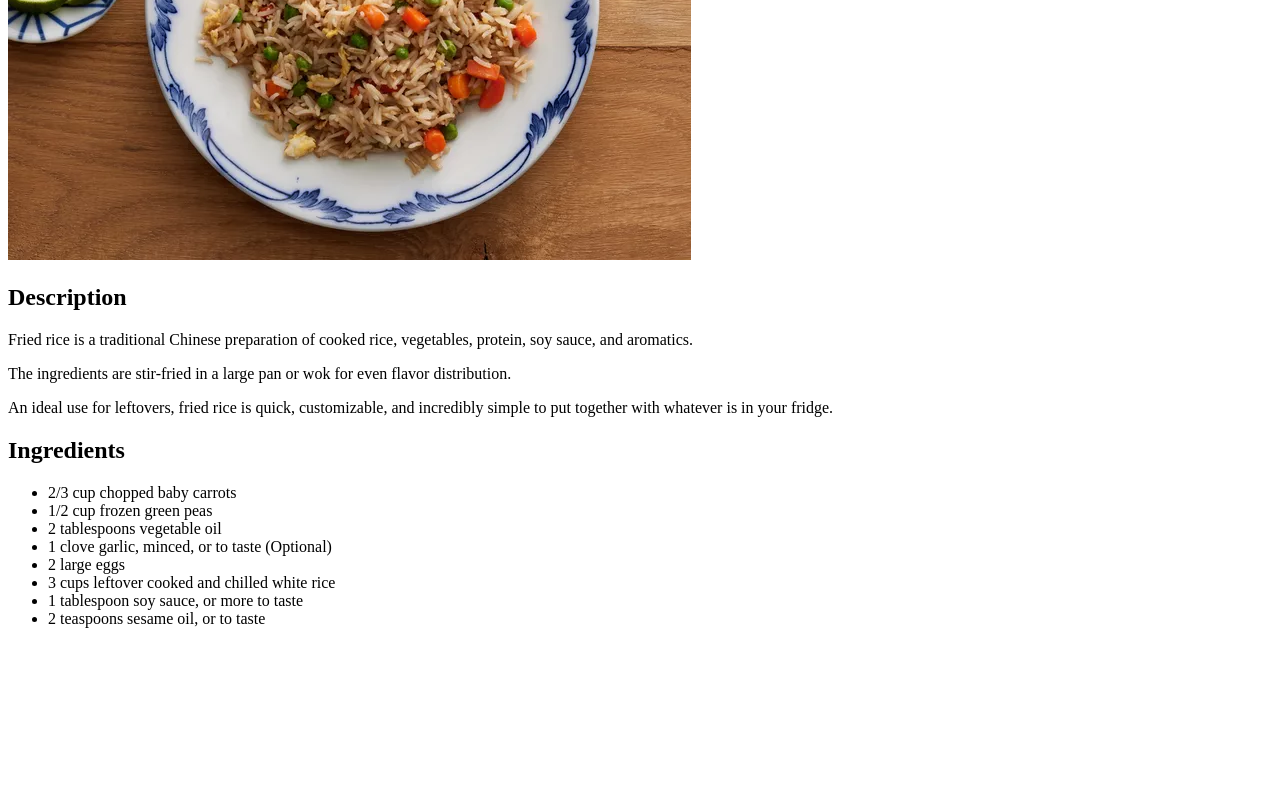
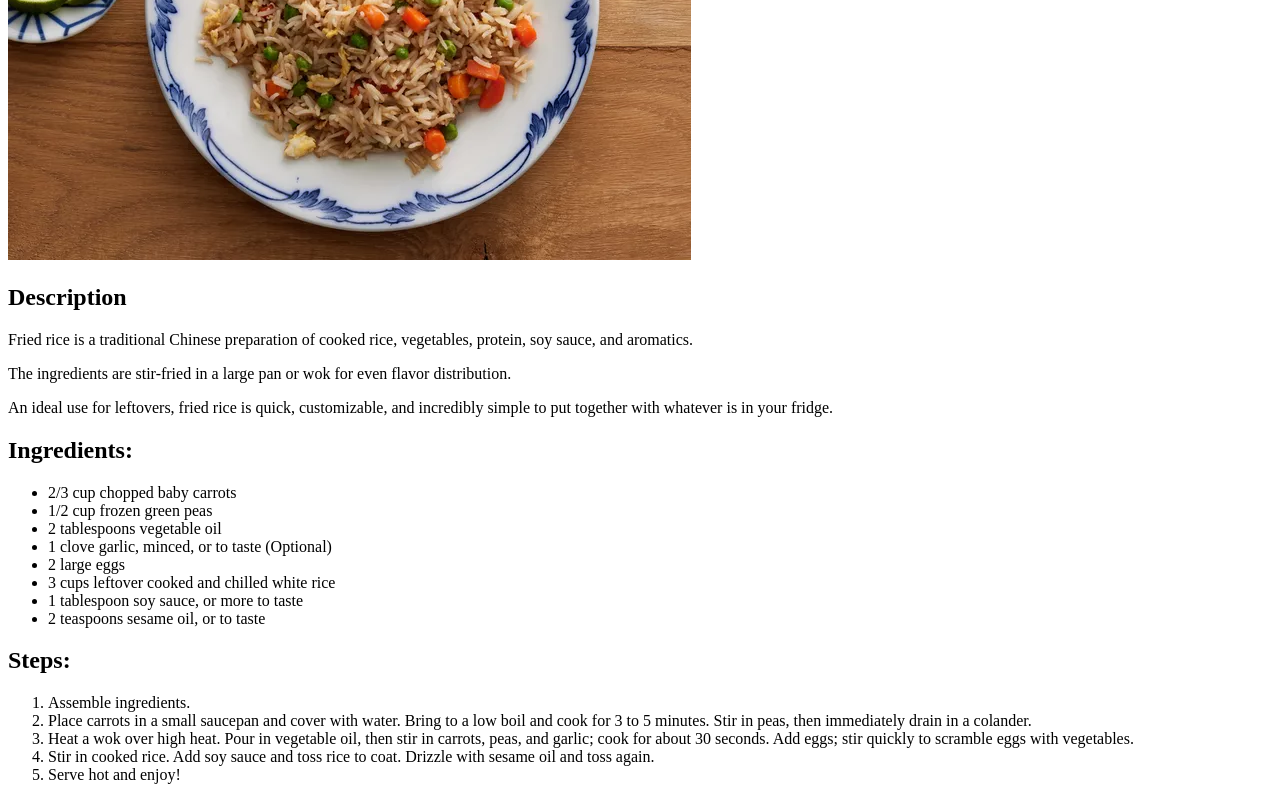
Before and after one commit to williamhok/odin-recipes, a plain HTML site: page recipes/fried-rice.html in a window 1280 px wide. Shown: the part 332-1132 px from the top of the page. Before the commit the page ends 976 px from the top, so only its background shows below. Drawn offline with Linux system fonts and the light colour scheme.

Commit message:
Add Steps section
Added the steps how to make Fried Rice

```diff
--- a/recipes/fried-rice.html
+++ b/recipes/fried-rice.html
@@ -19,7 +19,7 @@
         <p>An ideal use for leftovers, fried rice is quick, customizable, and incredibly simple to put together with whatever is in your fridge.</p>
     </div>
     <div class="ingredients">
-        <h2>Ingredients</h2>
+        <h2>Ingredients:</h2>
         <ul>
             <li>2/3 cup chopped baby carrots</li>
             <li>1/2 cup frozen green peas</li>
@@ -31,5 +31,15 @@
             <li>2 teaspoons sesame oil, or to taste</li>
         </ul>
     </div>
+    <div class="steps">
+        <h2>Steps:</h2>
+        <ol>
+            <li>Assemble ingredients.</li>
+            <li>Place carrots in a small saucepan and cover with water. Bring to a low boil and cook for 3 to 5 minutes. Stir in peas, then immediately drain in a colander.</li>
+            <li>Heat a wok over high heat. Pour in vegetable oil, then stir in carrots, peas, and garlic; cook for about 30 seconds. Add eggs; stir quickly to scramble eggs with vegetables.</li>
+            <li>Stir in cooked rice. Add soy sauce and toss rice to coat. Drizzle with sesame oil and toss again.</li>
+            <li>Serve hot and enjoy!</li>
+        </ol>
+    </div>
 </body>
 </html>
```
